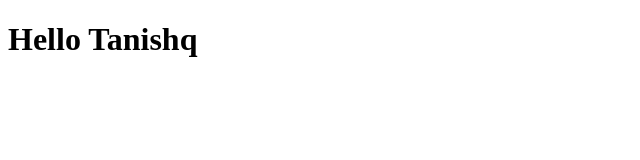
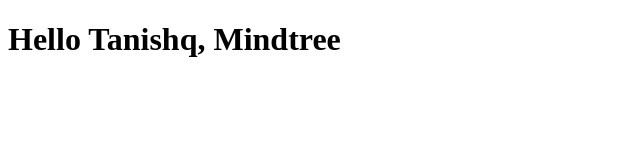
Before and after one commit to tanishq-stark/AzureApp, a plain HTML site: page index.html in a window 1280 px wide. Shown: the whole page, without its empty margins (0-640 px from the left). Drawn offline with Linux system fonts and the light colour scheme.

Commit message:
name change

```diff
--- a/index.html
+++ b/index.html
@@ -7,6 +7,6 @@
     <title>Document</title>
 </head>
 <body>
-   <h1>Hello Tanishq</h1>
+   <h1>Hello Tanishq, Mindtree</h1>
 </body>
 </html>
```
